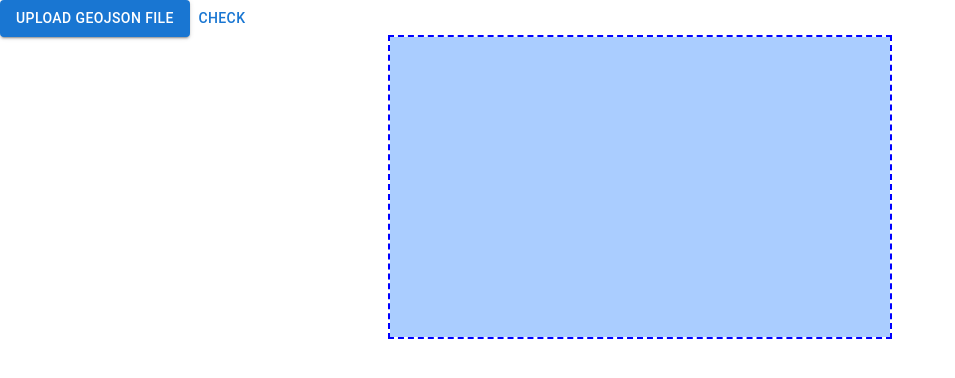
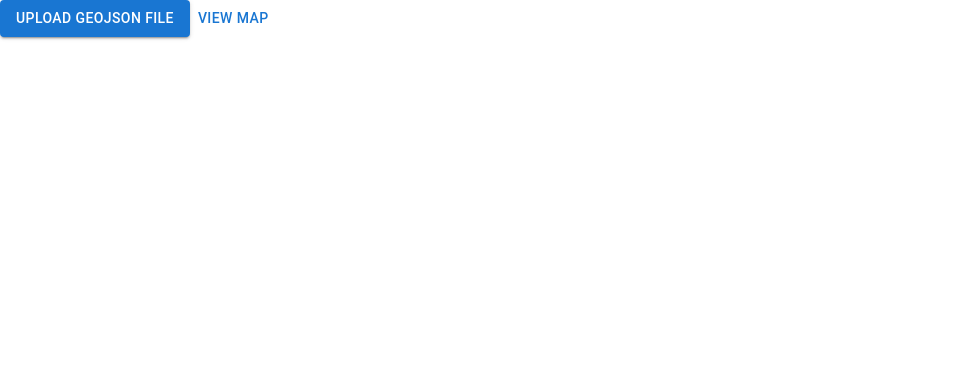
Before and after one commit to justwzhang/416Discovery, a React (Create React App) app in the folder geojson/: page / in a window 1280 px wide. Shown: the top 378 px of the page, without its empty margins (0-955 px from the left). Built offline with nearby package versions, Linux system fonts and the light colour scheme.

Commit message:
commiting current changes

```diff
--- a/geojson/src/App.css
+++ b/geojson/src/App.css
@@ -29,10 +29,10 @@
 }
 
 #map{
-  outline: 2px dashed blue;
-  background-color: #AACDFF;
+  /* outline: 2px dashed blue; */
+  /* background-color: #AACDFF; */
   margin: auto;
-  height: 300px;
+  height: 400px;
   width: 500px;
 }
 
--- a/geojson/src/App.tsx
+++ b/geojson/src/App.tsx
@@ -4,26 +4,45 @@ import './App.css';
 import { Button } from '@mui/material';
 import L from "leaflet";
 import { GeoJsonObject } from 'geojson';
+import { Opacity } from '@mui/icons-material';
 
 function App() {
   const [geoFile, setGeoFile] = useState<File>();
-  const [geoJson, setGeoJson] = useState<GeoJsonObject | GeoJsonObject[]>();
+  const [geoJson, setGeoJson] = useState<any>(); // GeoJsonObject | GeoJsonObject[]
+  const [map, setMap] = useState<L.Map>();
+
+
+  function onEachFeature(feature:any, layer:any){
+    const countryName = feature.properties.name;
+    let marker = L.marker([feature.properties.label_x, feature.properties.label_y], {opacity: 0.01});
+    marker.bindTooltip(countryName);
+    console.log(map);
+    // marker.addTo(geoMap);
+    // console.log(countryName);
+    layer.bindPopup(countryName);
+  }
 
   function loadMap(){
-    console.log(geoJson);
-    let map = L.map('map').setView([39.74739, -105], 4);
+    // console.log(geoJson?.features);
+    console.log(1)
     var myStyle = {
-      "fillColor": 'white'
+      fillColor: 'white',
+      fillOpacity: 1,
+      color:'black',
+
   };
-    L.geoJSON(geoJson, {
-      style: myStyle
-    }).addTo(map)
+    if(map != undefined){
+      L.geoJSON(geoJson, {
+        style: myStyle,
+        onEachFeature: onEachFeature,
+        }).addTo(map)
+    }
   }
 
   async function handelFile(selectorFiles:FileList){
     setGeoFile(selectorFiles[0])
     setGeoJson(JSON.parse(await selectorFiles[0].text()));
-
+    setMap(L.map('map').setView([0,0], 0));
   }
 
   return (
@@ -33,14 +52,9 @@ function App() {
         <input hidden accept="file" type="file" onChange={(e)=>handelFile(e.target.files!)}/>
       </Button>
       <Button onClick={()=>loadMap()}>
-        Check
+        View Map
       </Button>
-      <div
-        id="map"
-        // style={{backgroundColor:"black"}}
-      >
-
-      </div>
+      <div id="map"></div>
     </div>
   );
 }
```
